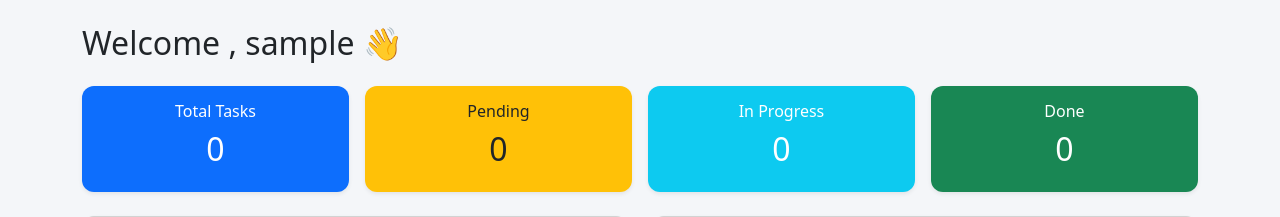
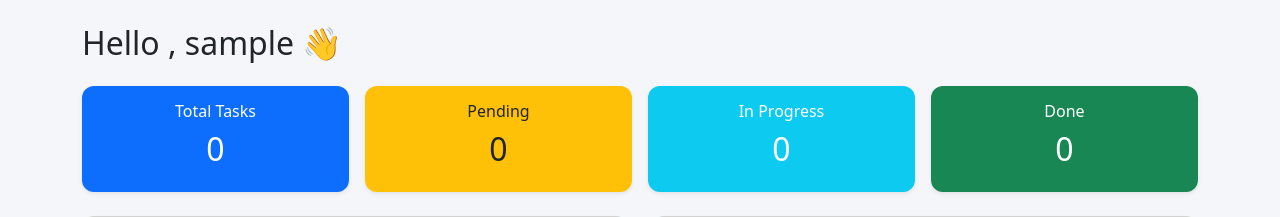
Before and after one commit to Swarnashree1309/taskflow, a Flask app: page /dashboard in a window 1280 px wide. Shown: the part 56-273 px from the top of the page. Run offline with Flask 3, Linux system fonts and the light colour scheme; the visitor is signed in with stand-in values (Sample User, id 1); data that the repository does not hold is empty.

Commit message:
Change greeting from 'Welcome' to 'Hello'

```diff
--- a/app/templates/dashboard.html
+++ b/app/templates/dashboard.html
@@ -1,6 +1,6 @@
 {% extends "base.html" %}
 {% block content %}
-<h2 class="mb-4">Welcome  , {{ username }} 👋</h2>
+<h2 class="mb-4">Hello , {{ username }} 👋</h2>
 
 <div class="row g-3 mb-4">
   <div class="col-md-3">
```
